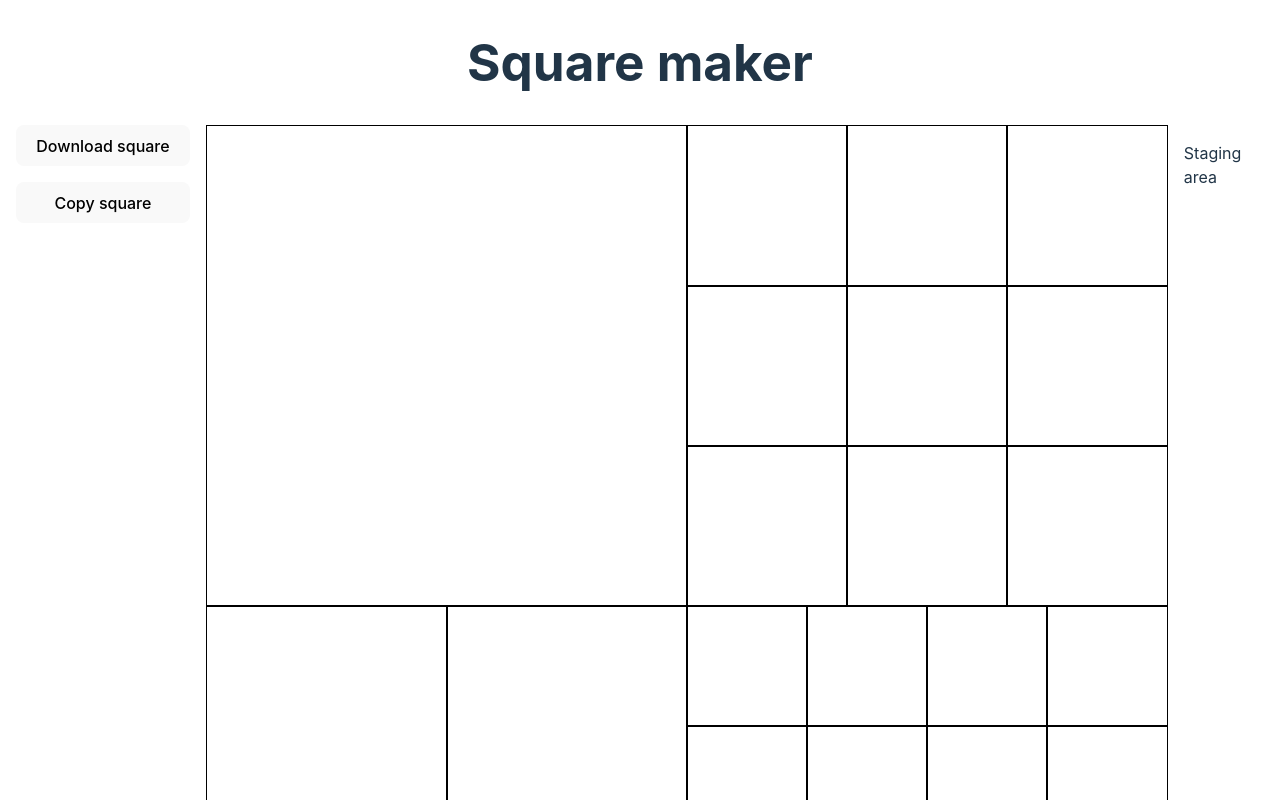
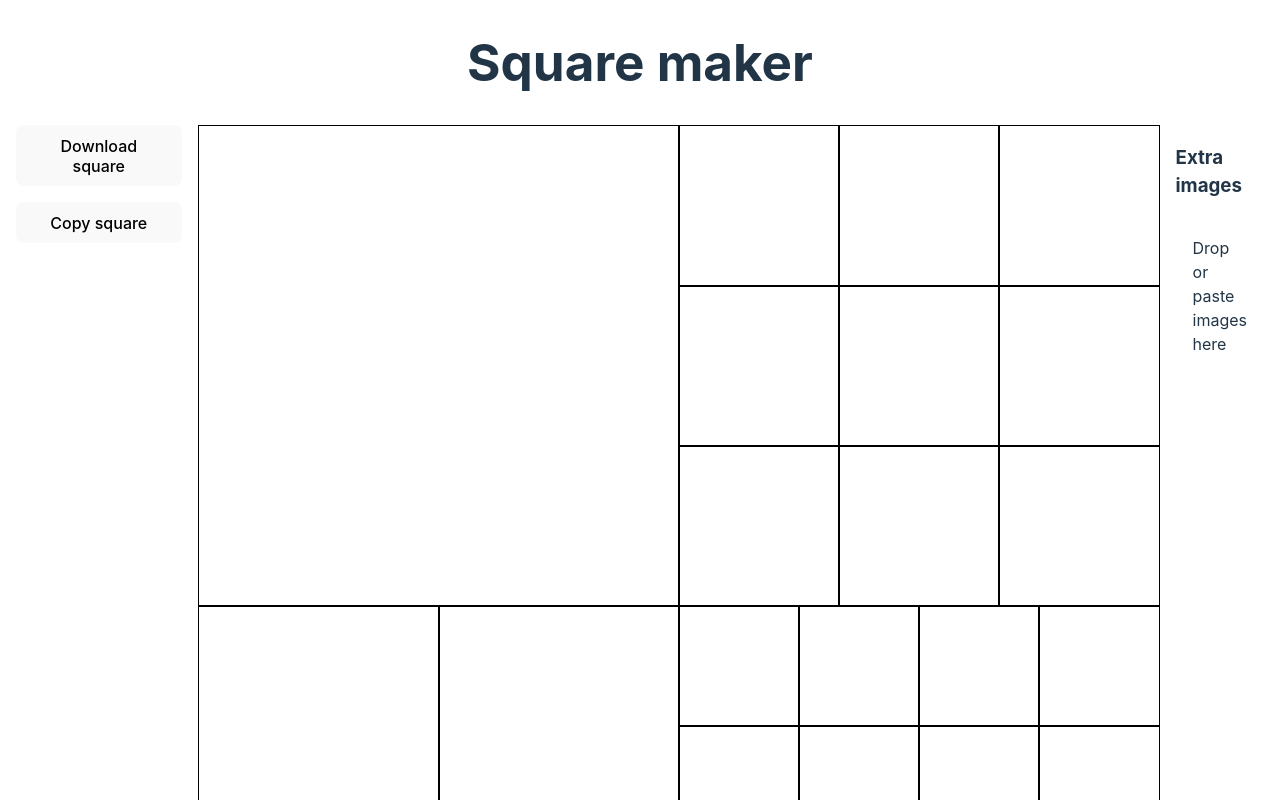
Before and after one commit to Dazza314/square-maker, a React (Vite) app: page / in a window 1280 px wide. Shown: the top 800 px of the page. Built offline with nearby package versions, Linux system fonts and the light colour scheme.

Commit message:
Staging area styling

```diff
--- a/src/components/square/StagingArea.css
+++ b/src/components/square/StagingArea.css
@@ -2,10 +2,14 @@
     display: grid;
     grid-template-rows: auto 1fr;
 
-    padding: 1em;
+    padding: 0 1em 1em;
 }
 
 .staging-area-content {
+    border: 1px dashed white;
+    border-radius: 1em;
+    padding: 1em;
+
     img {
         height: 200px;
     }
--- a/src/components/square/StagingArea.tsx
+++ b/src/components/square/StagingArea.tsx
@@ -19,9 +19,9 @@ function StagingArea() {
 
     return (
         <div className="staging-area-container">
-            Staging area
+            <h3>Extra images</h3>
             <div className="staging-area-content" ref={setNodeRef} style={style}>
-                {itemInfos.map((itemInfo) => (<DraggableImage key={itemInfo.imageUrl} imageUrl={itemInfo.imageUrl} />))}
+                {itemInfos.length === 0 ? "Drop or paste images here" : itemInfos.map((itemInfo) => (<DraggableImage key={itemInfo.imageUrl} imageUrl={itemInfo.imageUrl} />))}
             </div>
         </div>
     );
```
